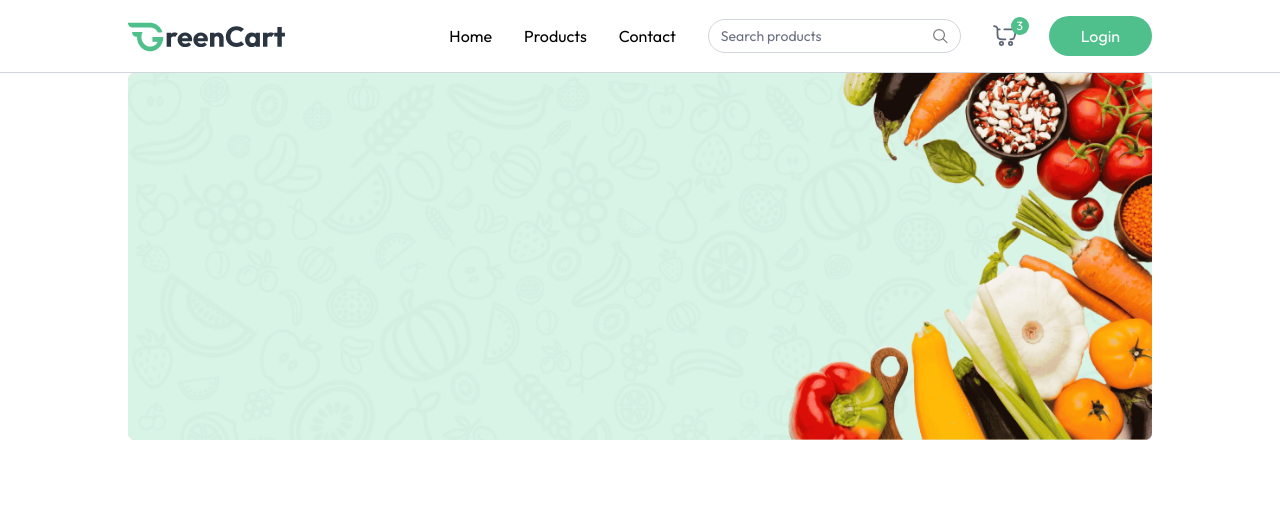
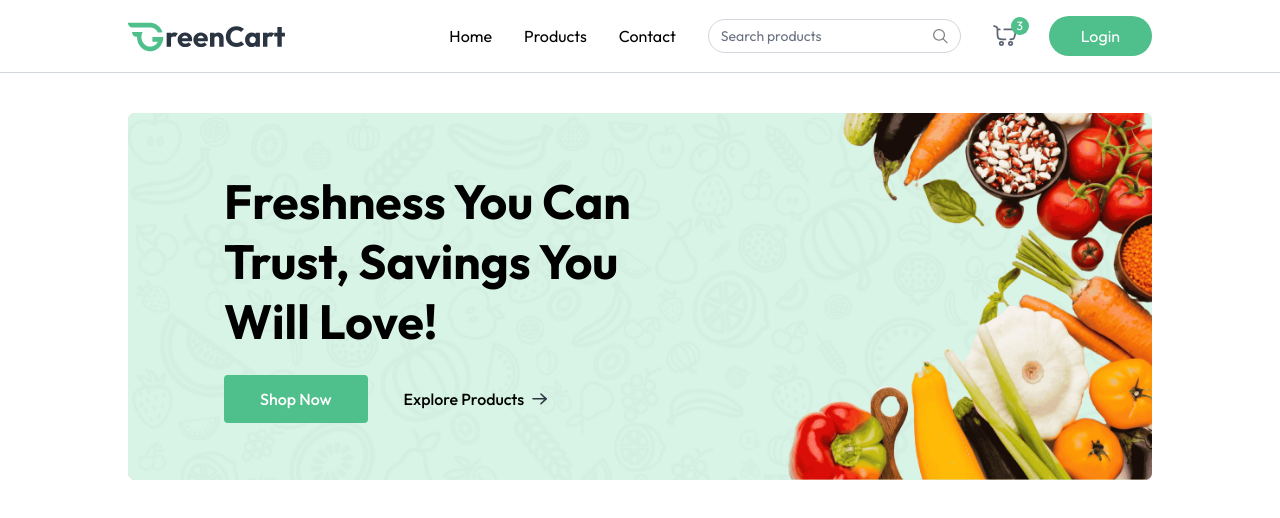
Before and after one commit to arwijesuriya/mern-grocery, a React (Vite) app in the folder frontend/: page / in a window 1280 px wide. Shown: the top 518 px of the page. Built offline with nearby package versions, Linux system fonts and the light colour scheme.

Commit message:
create banner dinal

```diff
--- a/frontend/src/App.jsx
+++ b/frontend/src/App.jsx
@@ -10,7 +10,7 @@
   return (
     <div>
       {isSellerPath ? null : <Navbar />}
-      <div className={`${isSellerPath ? "" : "px-6 md:px-16 lg:px-24 xl:px-32"}`}>
+      <div className={`${isSellerPath ? "" : "mt-10 px-6 md:px-16 lg:px-24 xl:px-32"}`}>
         <Routes>
           <Route path="/" element={<Home />} />
         </Routes>
--- a/frontend/src/components/MainBanner.jsx
+++ b/frontend/src/components/MainBanner.jsx
@@ -1,11 +1,33 @@
 import React from 'react'
-import { assets } from '../assets/assets'
+import { assets } from "../assets/assets";
+import { Link } from "react-router-dom";
 
 const MainBanner = () => {
     return (
         <div className="relative">
             <img src={assets.main_banner_bg} alt="Banner" className="w-full hidden md:block" />
             <img src={assets.main_banner_bg_sm} alt="Banner" className="w-full md:hidden" />
+
+            <div className="absolute inset-0 flex flex-col items-center md:items-start justify-end md:justify-center pb-24 md:pb-0 px-4 md:pl-18 lg:pl-24">
+
+                {/* Banner text */}
+                <h1 className="text-3xl md:text-4xl lg:text-5xl font-bold text-center md:text-left max-w-72 md:max-w-80 lg:max-w-105 leading-tight lg:leading-15">
+                    Freshness You Can Trust, Savings You Will Love!
+                </h1>
+
+                {/* Banner buttons */}
+                <div className="flex items-center mt-6 font-medium">
+                    <Link to={"/products"} className="group flex items-center gap-2 px-7 md:px-9 py-3 bg-primary hover:bg-primary-dull transition rounded text-white cursor-pointer">
+                        Shop Now
+                        <img src={assets.white_arrow_icon} alt="Arrow" className="md:hidden transition froup-focus:translate-x-1" />
+                    </Link>
+
+                    <Link to={"/products"} className="group hidden md:flex items-center gap-2 px-9 py-3 cursor-pointer">
+                        Explore Products
+                        <img src={assets.black_arrow_icon} alt="Arrow" className="transition group-hover:translate-x-1" />
+                    </Link>
+                </div>
+            </div>
         </div>
     )
 }
```
